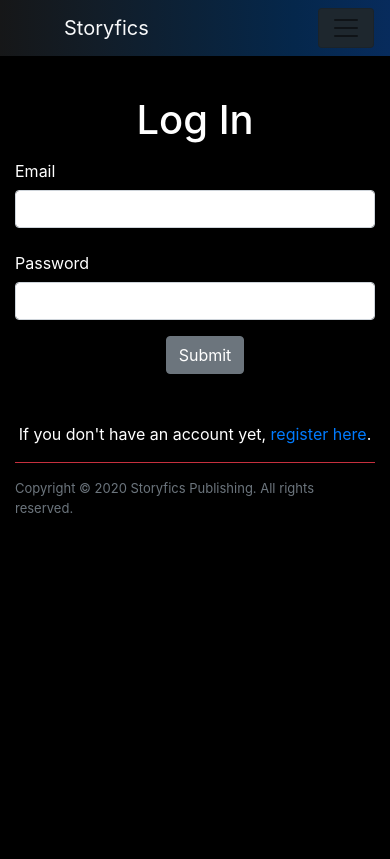
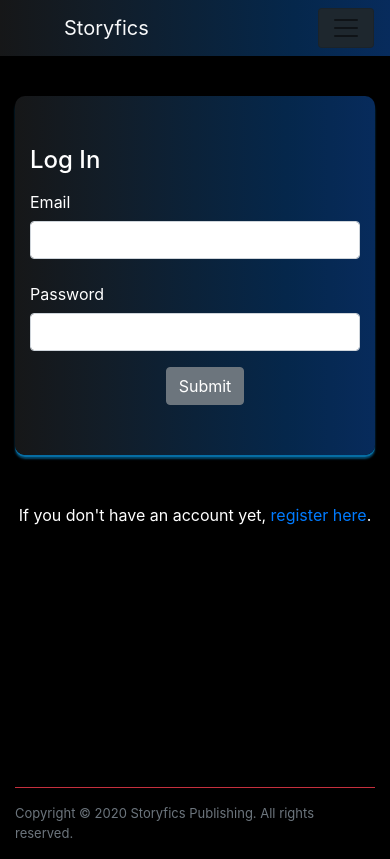
Before and after one commit to erlinh/VisualNovel, a React (Create React App) app in the folder client/: page /login in a window 390 px wide. Built offline with nearby package versions, Linux system fonts and the light colour scheme; no server answers.

Commit message:
Styling the login page,Moved the footer to bottom while loading the app

```diff
--- a/client/src/App.js
+++ b/client/src/App.js
@@ -18,8 +18,9 @@ function App() {
     const user = window.localStorage.getItem('userinfo');
     if(user){
       updateUserID(user);
+
     }
-  },[])
+  },[]);
   const updateUserID = (newUserID) => {
     setUserID(newUserID);
   };
--- a/client/src/components/NavBar/NavBar.js
+++ b/client/src/components/NavBar/NavBar.js
@@ -19,6 +19,7 @@ const NavBar = (props) => {
     firebaseApp.auth().signOut()
       .then(() => {
         console.log('signed out!');
+        window.localStorage.removeItem('userinfo');
         updateUserID(null);
       })
       .catch((error) => {
--- a/client/src/components/TextView/TextContent/TextContent.js
+++ b/client/src/components/TextView/TextContent/TextContent.js
@@ -28,7 +28,7 @@ const TextContent = ({toggleReadingNavOpen, textSizeClass, bgColor, fontClass, m
       { contents.length === 0 ? (
         <h3>Loading...</h3>
       ) : (
-          <TextChunk content={contents[currentChunkId].text} toggleReadingNavOpen={toggleReadingNavOpen} textSizeClass={textSizeClass} bgColorClass={bgColor} fontClass={fontClass} marginsClass={marginsClass} spacingClass={spacingClass} />
+        <TextChunk content={contents[currentChunkId].text} toggleReadingNavOpen={toggleReadingNavOpen} textSizeClass={textSizeClass} bgColorClass={bgColor} fontClass={fontClass} marginsClass={marginsClass} spacingClass={spacingClass} />
       )}
     </div>
   );
--- a/client/src/pages/DetailsPage.js
+++ b/client/src/pages/DetailsPage.js
@@ -41,7 +41,7 @@ const DetailsPage=()=>{
     return(
       <>
         <NavBar/>
-        <div style={{minHeight:"90vh"}} className="col-lg-11 container">
+        <div style={{minHeight:'90vh'}} className="col-lg-11 container">
           <TopCard key={storiesDetails._id} id={storiesDetails._id} title={storiesDetails.title} author={storiesDetails.author} imgUrl={storiesDetails.imgUrl} content={storiesDetails.content} rating={storiesDetails.rating} slug={storiesDetails.slug} categories={storiesDetails.categories+''} />
           <CarouselLists />
           <div className="bg-danger">
--- a/client/src/pages/LandingPage.js
+++ b/client/src/pages/LandingPage.js
@@ -8,7 +8,7 @@ export default function LandingPage() {
   return (
     <>
       <NavBar />
-      <div style={{minHeight:"90vh"}} className="container col-lg-10">
+      <div style={{minHeight:'90vh'}} className="container col-lg-10">
         <BrowsingGrid />
         <div className="bg-danger">
           <hr />
--- a/client/src/pages/LogInPage.css
+++ b/client/src/pages/LogInPage.css
@@ -1,4 +1,18 @@
 .auth-form {
     max-width: 500px;
     margin: 0 auto;
+    /* border: 1px solid red; */
+    padding:50px;
+    border-radius: 10px;
+    background-image:  linear-gradient(to left, #072b5c, #05274b, #0b2239, #121d28, #161718);;
+    box-shadow: 0 4px 8px 5px rgba(9, 153, 230, 0.461), 0 2px 20px 0 rgba(9, 153, 230, 0.461);
 }
+
+
+@media only screen and (max-width:450px) {
+    .auth-form {
+
+        background-image:  linear-gradient(to left, #072b5c, #05274b, #0b2239, #121d28, #161718);;
+        box-shadow: 0 4px 2px 0px rgba(9, 153, 230, 0.461), 0 2px 0px 0 rgba(9, 153, 230, 0.461);
+    }
+}
--- a/client/src/pages/LogInPage.js
+++ b/client/src/pages/LogInPage.js
@@ -6,7 +6,7 @@ import { AuthContext } from '../firebase/authContext';
 import NavBar from '../components/NavBar/NavBar';
 import FooterGrid from '../components/Footer/FooterGrid';
 
-import { Col, Form, FormGroup, Label, Input, Button } from 'reactstrap';
+import { Col, Card, Form, FormGroup, Label, Input, Button } from 'reactstrap';
 import './LogInPage.css';
 
 
@@ -57,32 +57,30 @@ export default function LogInPage() {
       {userID ? (
         <Redirect to="/" />
       ) : (
-        <div className="container col-lg-10 mt-5 pt-5">
+        <div className=" col-lg-12 mt-5 pt-5">
           <NavBar />
-
-          <h1>Log In</h1>
-
-          <Form className="auth-form">
+          {errMsg ? (
+            <div className="error-msg text-danger text-center">
+              <p>{errMsg}</p>
+            </div>
+          ) : (
+            null
+          )}
+          <div style={{minHeight:'80vh'}}>
+            <Form  className="auth-form container-fluid">
+              <h4>Log In</h4>
               <FormGroup row>
                 <Label for="email" sm={2}>Email</Label>
                 <Col sm={10}>
-                <Input type="email" name="email" id="email" onChange={handleInputChange} onFocus={resetErrMsg} />
+                  <Input type="email" name="email" id="email" onChange={handleInputChange} onFocus={resetErrMsg} required={true} />
                 </Col>
               </FormGroup>
               <FormGroup row>
                 <Label for="password" sm={2}>Password</Label>
                 <Col sm={10}>
-                <Input type="password" name="password" id="password" onChange={handleInputChange} onFocus={resetErrMsg} />
+                  <Input type="password" name="password" id="password" onChange={handleInputChange} onFocus={resetErrMsg} required={true} />
                 </Col>
               </FormGroup>
-
-            {errMsg ? (
-              <div className="error-msg">
-                <p>{errMsg}</p>
-              </div>
-            ) : (
-              null
-            )}
 
               <FormGroup check row>
                 <Col className="d-flex justify-content-center">
@@ -92,12 +90,15 @@ export default function LogInPage() {
             </Form>
 
             <p className="text-center mt-5" >If you don't have an account yet, <Link to="/register" >register here</Link>.</p>
-
+          </div>
           <div className="bg-danger">
             <hr />
           </div>
+
           <FooterGrid/>
+
         </div>
+
       )}
     </>
   );
--- a/client/src/pages/RegisterPage.js
+++ b/client/src/pages/RegisterPage.js
@@ -50,7 +50,7 @@ export default function RegisterPage() {
         setErrMsg('');
         const firebaseID = user.user.uid;
         updateUserID(firebaseID);
-      // console.log('refresh token', user.user.refreshToken);
+        // console.log('refresh token', user.user.refreshToken);
         return firebaseID;
       })
       .then(async (firebaseID) => {
```
Lines whose indentation alone changed are shown as unchanged.
